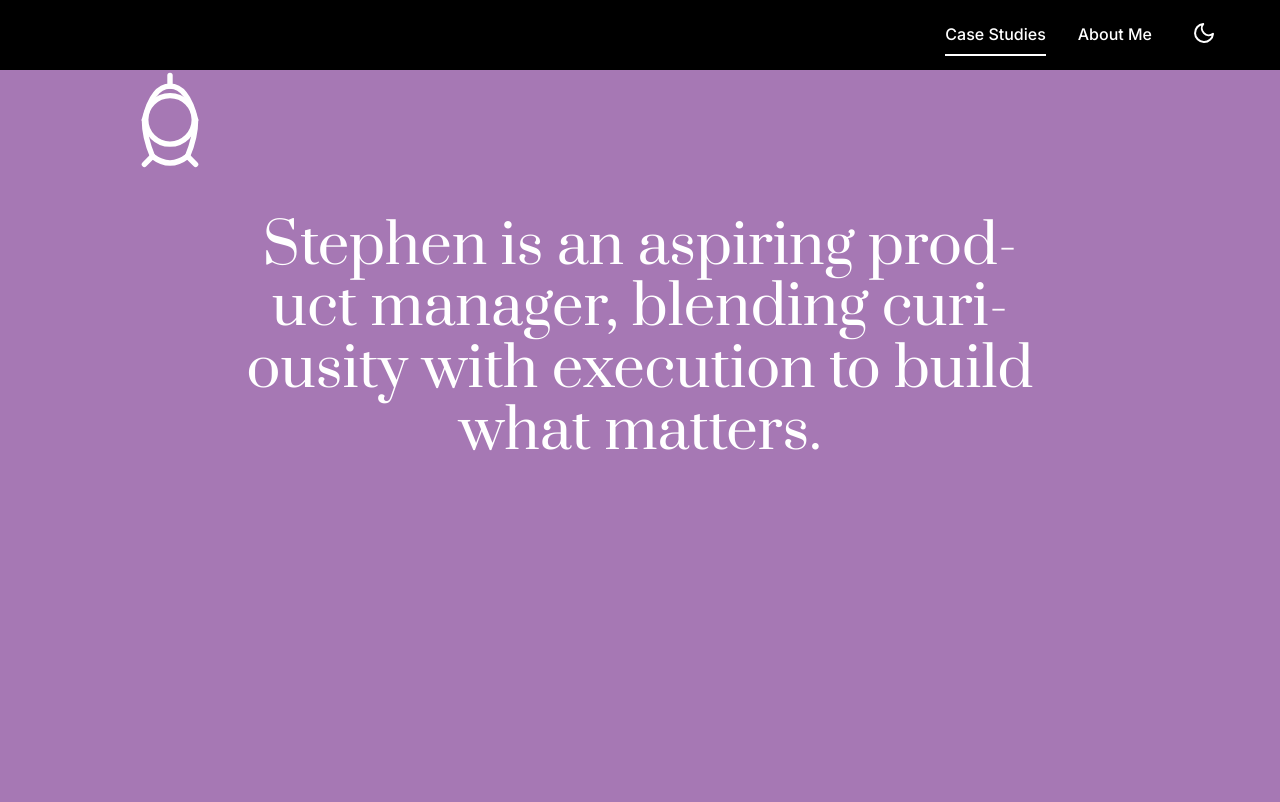
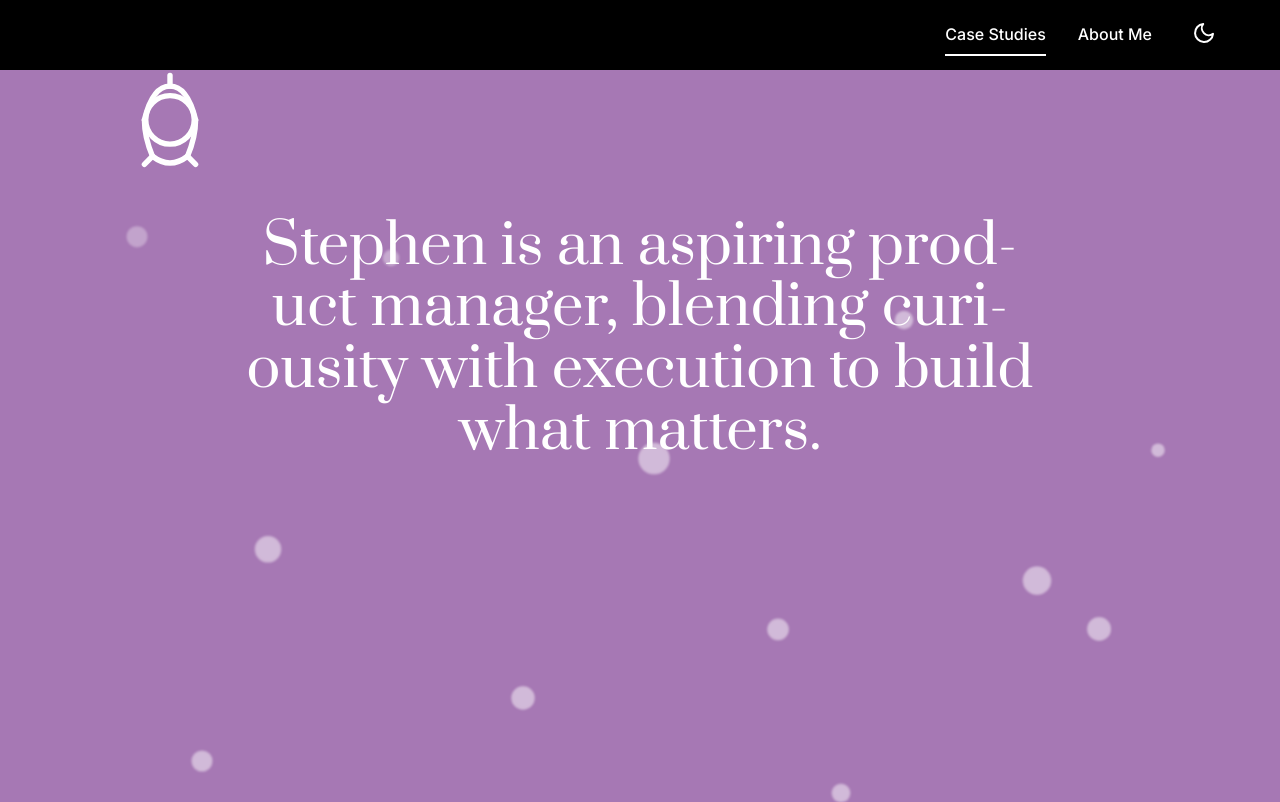
Before and after one commit to stephmartinezhamilton/first-sight, a React (Create React App) app: page /case-studies in a window 1280 px wide. Shown: the top 802 px of the page. Built offline with nearby package versions, Linux system fonts and the light colour scheme.

Commit message:
feat: add floating orbs animation to hero section background

```diff
--- a/src/pages/CaseStudies.css
+++ b/src/pages/CaseStudies.css
@@ -152,8 +152,6 @@
   overflow: visible;
   filter: url(#ripple);
 }
-
-
 
 /* Ripple effect removed */
 
@@ -443,3 +441,50 @@
     padding: 0.5rem;
   }
 }
+
+.floating-orbs-bg {
+  position: absolute;
+  top: 0; left: 0; width: 100%; height: 100%;
+  pointer-events: none;
+  z-index: 1;
+  overflow: hidden;
+}
+
+.orb {
+  position: absolute;
+  bottom: -60px;
+  width: 32px;
+  height: 32px;
+  background: rgba(255,255,255,0.7);
+  border-radius: 50%;
+  filter: blur(1px);
+  opacity: 0.7;
+  animation: float-orb 8s linear infinite;
+}
+
+@keyframes float-orb {
+  0% {
+    transform: translateY(0) scale(1);
+    opacity: 0.7;
+  }
+  80% {
+    opacity: 0.7;
+  }
+  100% {
+    transform: translateY(-110vh) scale(1.2);
+    opacity: 0;
+  }
+}
+
+.orb-1  { left: 10%;  width: 18px; height: 18px; animation-delay: 0s;  animation-duration: 7s; }
+.orb-2  { left: 20%;  width: 24px; height: 24px; animation-delay: 2s;  animation-duration: 8s; }
+.orb-3  { left: 30%;  width: 14px; height: 14px; animation-delay: 1s;  animation-duration: 6s; }
+.orb-4  { left: 40%;  width: 22px; height: 22px; animation-delay: 3s;  animation-duration: 9s; }
+.orb-5  { left: 50%;  width: 28px; height: 28px; animation-delay: 1.5s;animation-duration: 7.5s; }
+.orb-6  { left: 60%;  width: 20px; height: 20px; animation-delay: 2.5s;animation-duration: 8.5s; }
+.orb-7  { left: 70%;  width: 16px; height: 16px; animation-delay: 0.5s;animation-duration: 7.2s; }
+.orb-8  { left: 80%;  width: 26px; height: 26px; animation-delay: 2.2s;animation-duration: 8.2s; }
+.orb-9  { left: 90%;  width: 12px; height: 12px; animation-delay: 1.8s;animation-duration: 6.8s; }
+.orb-10 { left: 15%;  width: 20px; height: 20px; animation-delay: 3.5s;animation-duration: 9.5s; }
+.orb-11 { left: 65%;  width: 18px; height: 18px; animation-delay: 4s;  animation-duration: 8.8s; }
+.orb-12 { left: 85%;  width: 22px; height: 22px; animation-delay: 2.8s;animation-duration: 7.8s; }
--- a/src/pages/CaseStudies.tsx
+++ b/src/pages/CaseStudies.tsx
@@ -48,6 +48,11 @@ const CaseStudies: React.FC = () => {
     <div className="case-studies-page">
       {/* Hero Section */}
       <section className="hero-section">
+        <div className="floating-orbs-bg" aria-hidden="true">
+          {[...Array(12)].map((_, i) => (
+            <div key={i} className={`orb orb-${i+1}`}></div>
+          ))}
+        </div>
         <div className="hero-logo-absolute">
           <Link to="/">
             <svg
```
